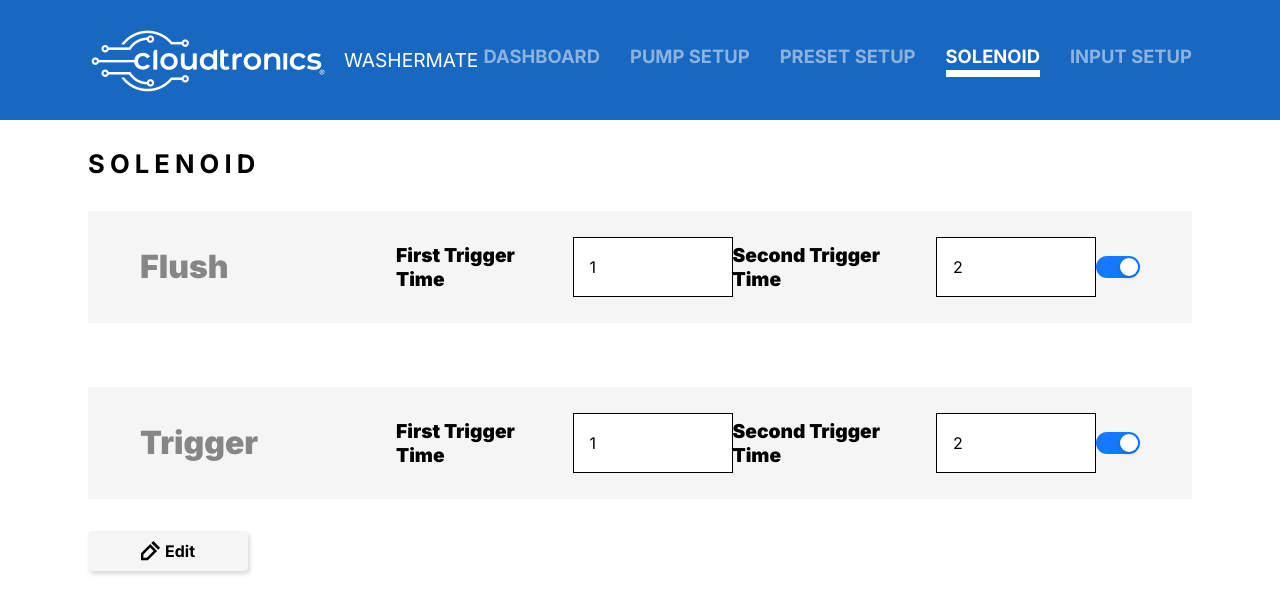
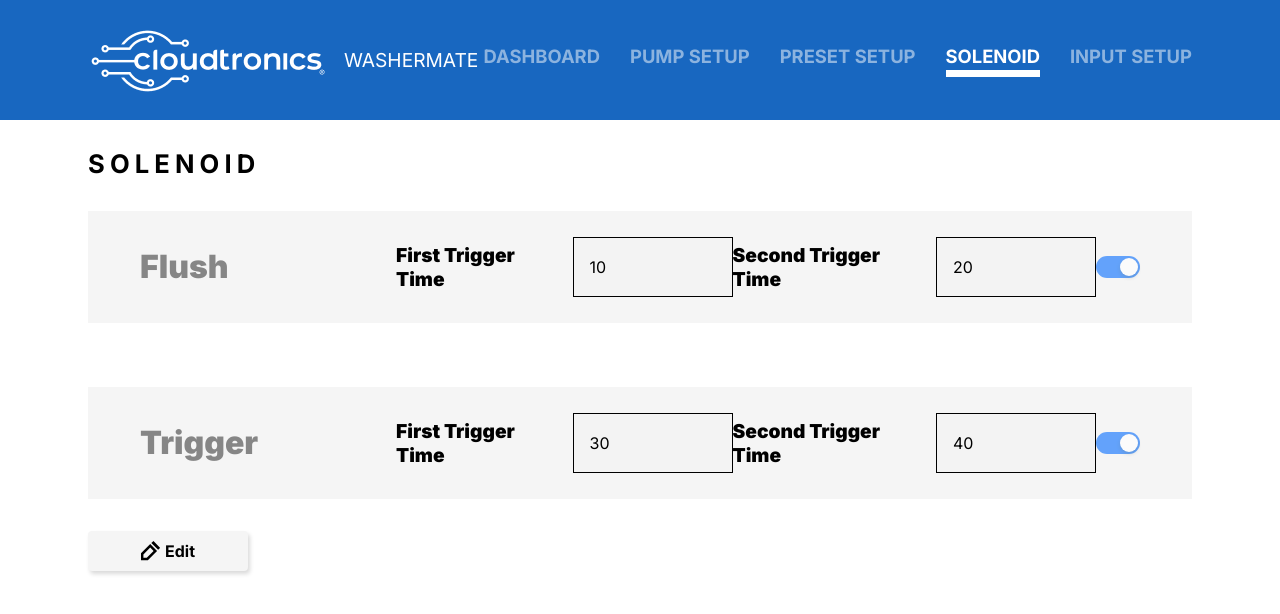
Before and after one commit to piyawatpm/washer-demo2, a Next.js app: page / in a window 1280 px wide. Both pictures are taken after a click on the button "SOLENOID". Shown: the top 614 px of the page. Built offline with nearby package versions, Linux system fonts and the light colour scheme; no server answers.

Commit message:
fix: fix solenoid get data bug

```diff
--- a/next.config.js
+++ b/next.config.js
@@ -1,6 +1,7 @@
 /** @type {import('next').NextConfig} */
 const nextConfig = {
-    // output: 'export',
+    output: 'export',
+    images:{unoptimized:true}
 }
 
 module.exports = nextConfig
--- a/src/app/_component/Solenoid.tsx
+++ b/src/app/_component/Solenoid.tsx
@@ -22,18 +22,18 @@ const Solenoid = () => {
     if (solenoidData) {
       setSolenoid(solenoidData);
     }
-    console.log("solenoidData", solenoidData);
+    console.log("update data solenoidData", solenoidData);
   }, [solenoidData]);
   const handleSaveSolenoid = async () => {
     try {
       const res = await axios.post("/api/v1/solenoid", solenoid);
       console.log(res);
-      await refetchSolenoid();
 
       message.success("success");
     } catch (error) {
       console.log(error);
     } finally {
+      await refetchSolenoid();
       setIsEdit(false);
     }
   };
@@ -58,6 +58,7 @@ const Solenoid = () => {
               <input
                 value={solenoid?.flush?.firstTriggerTime}
                 type="number"
+                disabled={!isEdit}
                 onChange={(e) => {
                   setSolenoid((p) => {
                     return {
@@ -76,6 +77,7 @@ const Solenoid = () => {
               <p className=" text-[1.2rem] font-black">Second Trigger Time</p>
               <input
                 value={solenoid?.flush?.secondTriggerTime}
+                disabled={!isEdit}
                 type="number"
                 onChange={(e) => {
                   setSolenoid((p) => {
@@ -93,6 +95,7 @@ const Solenoid = () => {
             </div>
             <Switch
               checked={solenoid?.flush?.isOn === "T"}
+              disabled={!isEdit}
               onChange={(e) =>
                 setSolenoid((p) => {
                   return { ...p, flush: { ...p?.flush, isOn: e ? "T" : "F" } };
@@ -111,6 +114,7 @@ const Solenoid = () => {
               <input
                 value={solenoid?.trigger?.firstTriggerTime}
                 type="number"
+                disabled={!isEdit}
                 onChange={(e) => {
                   setSolenoid((p) => {
                     return {
@@ -129,6 +133,7 @@ const Solenoid = () => {
               <p className=" text-[1.2rem] font-black">Second Trigger Time</p>
               <input
                 value={solenoid?.trigger?.secondTriggerTime}
+                disabled={!isEdit}
                 type="number"
                 onChange={(e) => {
                   setSolenoid((p) => {
@@ -146,6 +151,7 @@ const Solenoid = () => {
             </div>
             <Switch
               checked={solenoid?.trigger?.isOn === "T"}
+              disabled={!isEdit}
               onChange={(e) =>
                 setSolenoid((p) => {
                   return {
--- a/src/app/_swr/useSolenoid.ts
+++ b/src/app/_swr/useSolenoid.ts
@@ -19,13 +19,13 @@ export function useSolenoid() {
     return {
         flush: {
             isOn: "T",
-            firstTriggerTime: 1,
-            secondTriggerTime: 2
+            firstTriggerTime: 10,
+            secondTriggerTime: 20
         },
         trigger: {
             isOn: "T",
-            firstTriggerTime: 1,
-            secondTriggerTime: 2
+            firstTriggerTime: 30,
+            secondTriggerTime: 40
         }
     }as SolenoidData;
   };
```
